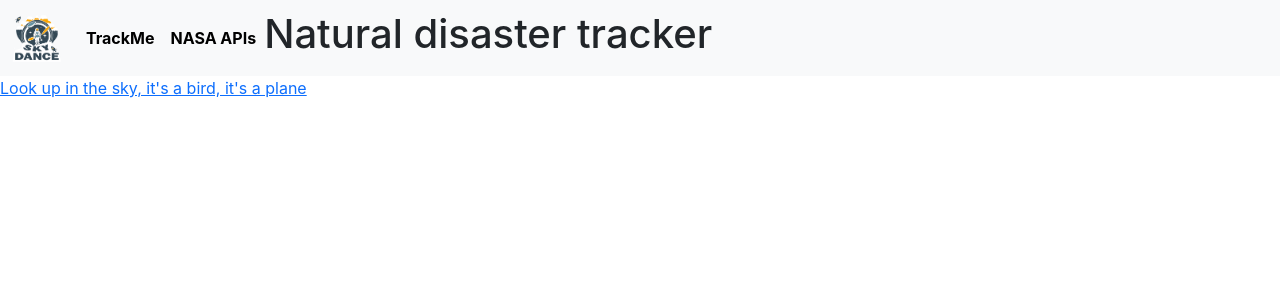
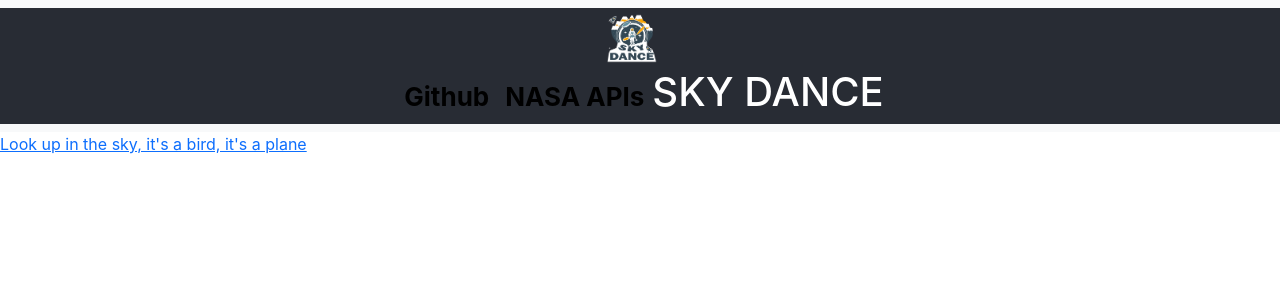
Before and after one commit to takapia95/SkyDance_G1, a React (Create React App) app in the folder sky-dance/: page / in a window 1280 px wide. Shown: the top 300 px of the page. Built offline with nearby package versions, Linux system fonts and the light colour scheme.

Commit message:
updated header and aligned DatePicker

```diff
--- a/sky-dance/src/App.css
+++ b/sky-dance/src/App.css
@@ -15,7 +15,7 @@
 
 .App-header {
   background-color: #282c34;
-  min-height: 100vh;
+  min-height: 10vh;
   display: flex;
   flex-direction: column;
   align-items: center;
--- a/sky-dance/src/components/Header.js
+++ b/sky-dance/src/components/Header.js
@@ -4,21 +4,21 @@ import logo from './media/logo.png';
 const Header = () => {
   return (
         <nav class = "navbar navbar-expand-lg bg-body-tertiary nav-fill">
-        <div class = "container-fluid">
+        <div class = "container-fluid App-header">
             <a className = "navbar-brand">
                 <img src={logo} height = {50} width = {50} alt="logo"/>
             </a>
 
-            <div class = "collapse navbar-collapse btn-3" id = "navbarNav">
+            <div class = "collapse navbar-collapse btn-3 " id = "navbarNav">
             <ul class = "navbar-nav">
                 <li class = "nav-item">
-                    <a class = "nav-link active fw-bold" href = "https://github.com/takapia95/Group_3/tree/main">TrackMe</a>
+                    <a class = "nav-link active fw-bold" href = "https://github.com/takapia95/SkyDance_G1.git">Github</a>
                 </li>
                 <li class = "nav-item">
                     <a class = "nav-link active fw-bold" href = "https://api.nasa.gov/">NASA APIs</a>
                 </li>
             </ul>
-            <h1>Natural disaster tracker</h1>
+            <h1>SKY DANCE</h1>
             </div>
         </div>
         </nav>
--- a/sky-dance/src/components/Photos.js
+++ b/sky-dance/src/components/Photos.js
@@ -44,7 +44,7 @@ export default function Photos() {
     return (
         <>
         <NavBar />
-        <div>
+        <div class = "App">
         <DatePicker
             selected={selectedDate}
             onChange={handleDateChange}
```
